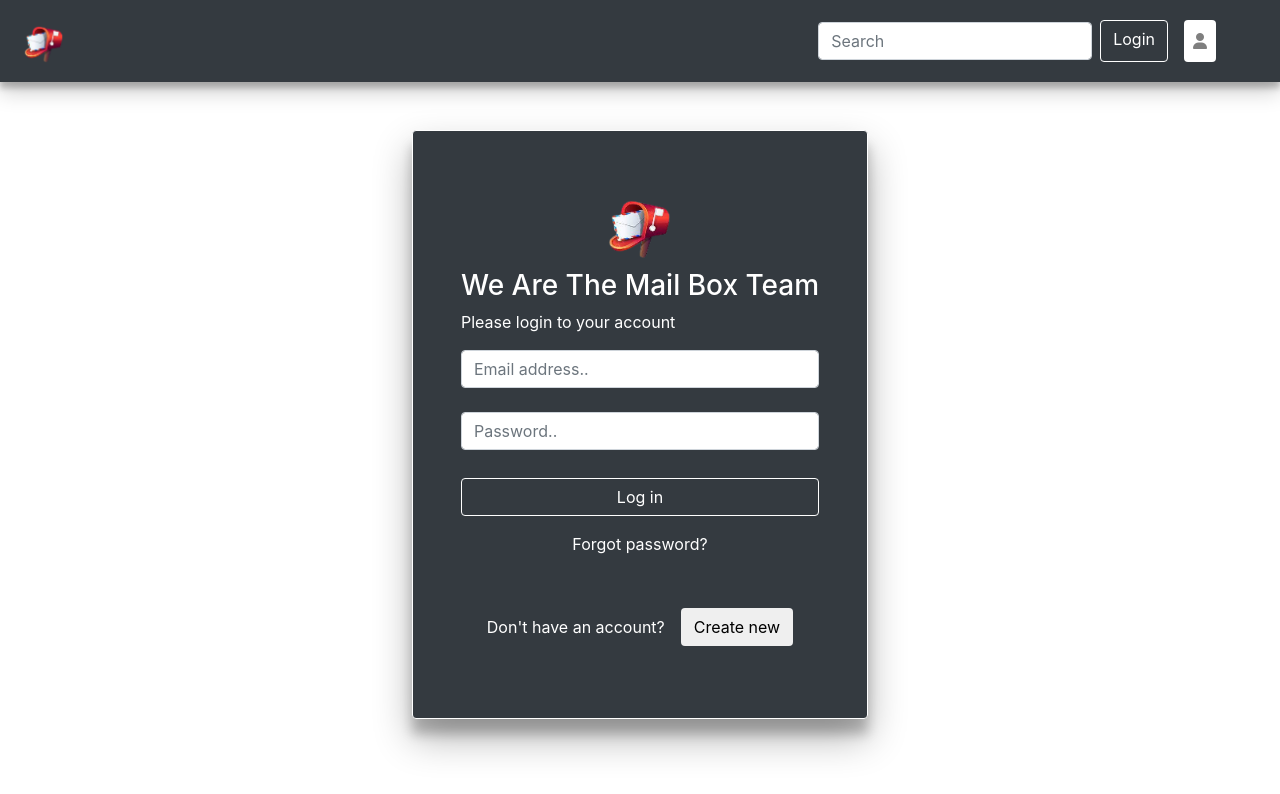
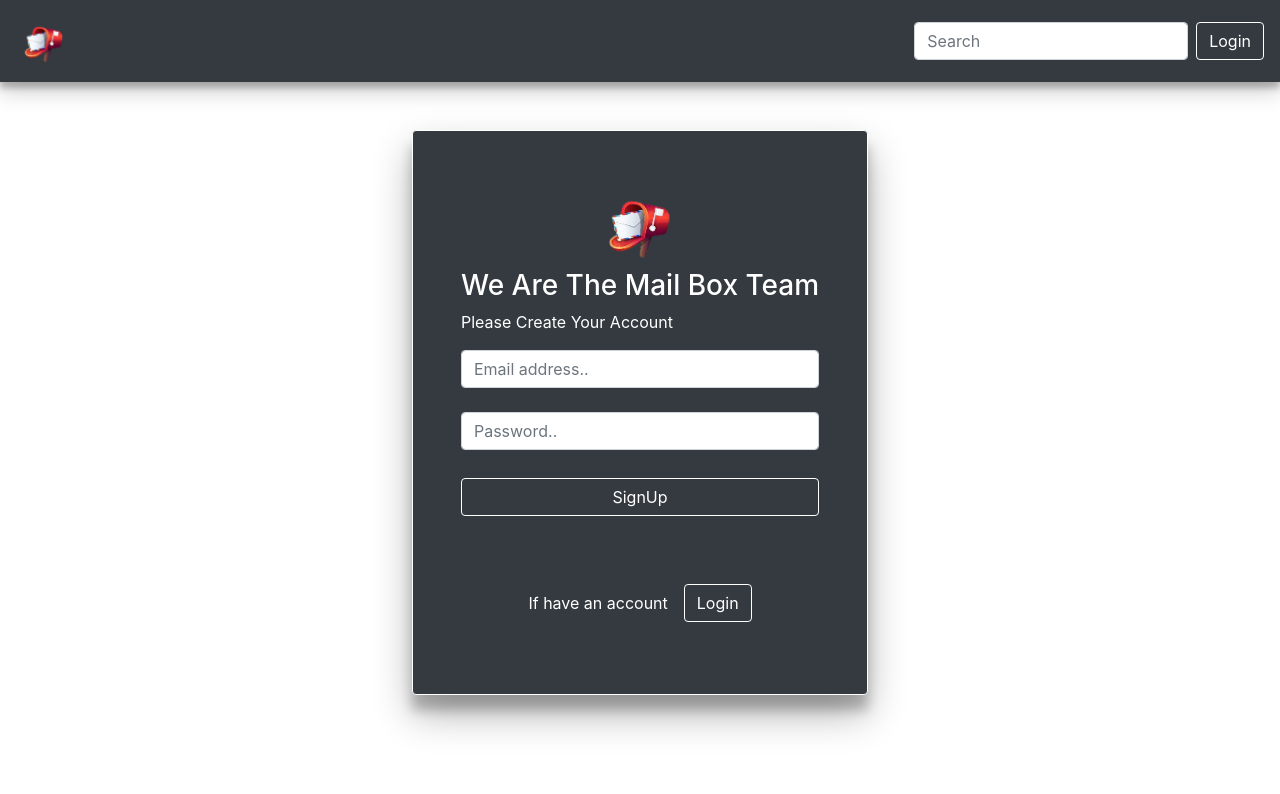
Before and after one commit to shiwani295/Mail-Box-Redux, a React (Create React App) app: page /login in a window 1280 px wide. Shown: the top 794 px of the page. Built offline with nearby package versions, Linux system fonts and the light colour scheme.

Commit message:
redux and firebase  funtionality of Signup and login

```diff
--- a/package.json
+++ b/package.json
@@ -9,6 +9,7 @@
     "@testing-library/user-event": "^13.5.0",
     "react": "^18.2.0",
     "react-dom": "^18.2.0",
+    "react-redux": "^8.0.5",
     "react-router-dom": "^6.11.2",
     "react-scripts": "5.0.1",
     "web-vitals": "^2.1.4"
--- a/src/App.js
+++ b/src/App.js
@@ -2,6 +2,7 @@ import { Route, Routes } from "react-router-dom";
 import Navbar from "./Components/Layout/Header/Navbar";
 import Signupform from "./Components/Layout/Authentication/Signupform";
 import Home from "./Components/Layout/Page/Home";
+import Maildashboard from "./Components/Layout/Mail/Maildashboard";
 
 function App() {
   return (
@@ -10,6 +11,8 @@ function App() {
       <Routes>
         <Route path="/" element={<Home />} />
         <Route path="/login" element={<Signupform />} />
+        <Route path="*" element={<Signupform />} />
+        <Route path="/dashboard" element={<Maildashboard />} />
       </Routes>
     </>
   );
--- a/src/Components/Layout/Authentication/Signupform.js
+++ b/src/Components/Layout/Authentication/Signupform.js
@@ -1,8 +1,64 @@
-import React from "react";
+import React, { useRef, useState } from "react";
 import logo from "../../Asset/Image/logo.png";
 import "../Authentication/Signuppage.css";
+import { useDispatch, useSelector } from "react-redux";
+import { AuthAction } from "../../Store/AuthSlice";
+import { Link, useNavigate } from "react-router-dom";
 
 const Signupform = () => {
+  const InputemailRef = useRef();
+  const InputpasswordRef = useRef();
+  const history = useNavigate();
+  const dispatch = useDispatch();
+  const islogin = useSelector((state) => state.Auth.isAuth);
+  const [login, setIslogin] = useState(islogin);
+  const FormSubmitHandlar = (e) => {
+    e.preventDefault();
+    const email = InputemailRef.current.value;
+    const password = InputpasswordRef.current.value;
+    dispatch(AuthAction.Signup(email, password));
+
+    let url;
+    if (login) {
+      url =
+        "https://identitytoolkit.googleapis.com/v1/accounts:signInWithPassword?key=AIzaSyDNbzzh6L43Dqjd4u9TIrRhkfHIXJ9dPDk";
+    } else {
+      url =
+        "https://identitytoolkit.googleapis.com/v1/accounts:signUp?key=AIzaSyDNbzzh6L43Dqjd4u9TIrRhkfHIXJ9dPDk";
+    }
+
+    fetch(url, {
+      method: "POST",
+      body: JSON.stringify({
+        email: email,
+        password: password,
+        returnSecureToken: true,
+      }),
+      headers: {
+        "Content-Type": "application/json",
+      },
+    })
+      .then((res) => {
+        if (res.ok) {
+          return res.json();
+        } else {
+          throw new Error("Something Went Wrong");
+        }
+      })
+      .then((data) => {
+        localStorage.setItem("token", data.idToken);
+        localStorage.setItem("email", data.email);
+
+        dispatch(AuthAction.Login());
+        history("/dashboard");
+      })
+      .catch((err) => {
+        alert(err.message);
+      });
+
+    //
+  };
+
   return (
     <section>
       <div className="container ">
@@ -15,8 +71,12 @@ const Signupform = () => {
             />
             <h3>We Are The Mail Box Team</h3>
             <div className="Fromstart">
-              <form>
-                <p>Please login to your account</p>
+              <form onSubmit={FormSubmitHandlar}>
+                {login ? (
+                  <p>Please Login To Your Account</p>
+                ) : (
+                  <p>Please Create Your Account</p>
+                )}
 
                 <div className="form-outline mb-4">
                   <input
@@ -24,6 +84,8 @@ const Signupform = () => {
                     id="form2Example11"
                     className="form-control"
                     placeholder="Email address.."
+                    ref={InputemailRef}
+                    required
                   />
                 </div>
 
@@ -33,25 +95,47 @@ const Signupform = () => {
                     id="form2Example22"
                     className="form-control"
                     placeholder="Password.."
+                    ref={InputpasswordRef}
+                    required
                   />
                 </div>
 
                 <div className="text-center pt-1 mb-5 pb-1">
                   <button
                     className="btn btn-dark border-white btn-block mb-3"
-                    type="button"
+                    type="submit"
                   >
-                    Log in
+                    {login ? " Log in" : "SignUp"}
                   </button>
-                  <a class="text-white " href="#!">
-                    Forgot password?
-                  </a>
+                  {login ? (
+                    <Link className="text-white " href="#!">
+                      Forgot password?
+                    </Link>
+                  ) : (
+                    ""
+                  )}
                 </div>
-                <div class="d-flex align-items-center justify-content-center pb-4">
-                  <p class="mb-0 me-2">Don't have an account?</p>
-                  <button type="button" class="btn btn-outline-white ml-3">
-                    Create new
-                  </button>
+                <div className="d-flex align-items-center justify-content-center pb-4">
+                  <p className="mb-0 me-2">
+                    {islogin ? "Don't have an account?" : " If have an account"}
+                  </p>
+                  {login ? (
+                    <Link
+                      // type="button"
+                      className="btn border border-white text-white ml-3"
+                      onClick={() => setIslogin(false)}
+                    >
+                      Create new
+                    </Link>
+                  ) : (
+                    <Link
+                      // type="button"
+                      className="btn btn-outline-white ml-3 border border-white text-white"
+                      onClick={() => setIslogin(true)}
+                    >
+                      Login
+                    </Link>
+                  )}
                 </div>
               </form>
             </div>
--- a/src/Components/Layout/Authentication/Signuppage.css
+++ b/src/Components/Layout/Authentication/Signuppage.css
@@ -1,2 +1,4 @@
-.signuppage{
-    box-shadow: rgba(0, 0, 0, 0.3) 0px 19px 38px, rgba(0, 0, 0, 0.22) 0px 15px 12px;}
+.signuppage {
+  box-shadow: rgba(0, 0, 0, 0.3) 0px 19px 38px,
+    rgba(0, 0, 0, 0.22) 0px 15px 12px;
+}
--- a/src/Components/Layout/Header/Navbar.js
+++ b/src/Components/Layout/Header/Navbar.js
@@ -1,9 +1,21 @@
 import React from "react";
-import { Link } from "react-router-dom";
+import { Link, useNavigate } from "react-router-dom";
 import "../Header/Navbar.css";
 import logo from "../../Asset/Image/logo.png";
+import { useDispatch, useSelector } from "react-redux";
+import { AuthAction } from "../../Store/AuthSlice";
 
 const Navbar = () => {
+  const dispatch = useDispatch();
+  const navigate = useNavigate();
+  const isAuth = useSelector((state) => state.Auth.isAuth);
+  const email = localStorage.getItem("email");
+  console.log(email);
+  const logoutHandler = async () => {
+    await dispatch(AuthAction.Logout());
+    navigate("/login");
+  };
+
   return (
     <nav className="navbar navbar-expand-lg navbar-light bg-dark headerNav">
       <Link className="navbar-brand text-white" to={"/"}>
@@ -34,6 +46,7 @@ const Navbar = () => {
               aria-label="Search"
             />
           </form>
+          {!isAuth && (
             <Link
               className="btn btn-outline-dark text-white border-white"
               type="submit"
@@ -41,6 +54,8 @@ const Navbar = () => {
             >
               Login
             </Link>
+          )}
+          {isAuth && (
             <li className="nav-item dropdown">
               <button
                 className="nav-link btn bg-white ml-3 mr-5"
@@ -54,13 +69,15 @@ const Navbar = () => {
               </button>
               <div className="dropdown-menu" aria-labelledby="navbarDropdown">
                 <Link className="dropdown-item" href="#">
-                username
+                  {email}
                 </Link>
-              <Link className="dropdown-item" href="#">
+
+                <Link className="dropdown-item" onClick={logoutHandler}>
                   Logout
                 </Link>
               </div>
             </li>
+          )}
         </ul>
       </div>
     </nav>
--- /dev/null
+++ b/src/Components/Store/AuthSlice.js
@@ -0,0 +1,25 @@
+import { createSlice } from "@reduxjs/toolkit";
+
+const AuthSlice = createSlice({
+  name: "auth",
+  initialState: {
+    Authdata: [],
+    isAuth: localStorage.getItem("token") || false,
+  },
+  reducers: {
+    Login: (state) => {
+      state.isAuth = true;
+      // console.log(state.isAuth);
+    },
+    Logout: (state) => {
+      state.isAuth = false;
+      localStorage.removeItem("token");
+    },
+    Signup: (state, action) => {
+      state.Authdata = action.payload;
+    },
+  },
+});
+
+export const AuthAction = AuthSlice.actions;
+export default AuthSlice.reducer;
--- /dev/null
+++ b/src/Components/Store/Index.js
@@ -0,0 +1,8 @@
+import { configureStore } from "@reduxjs/toolkit";
+import AuthSliceReducer from "./AuthSlice";
+const store = configureStore({
+  reducer: {
+    Auth: AuthSliceReducer,
+  },
+});
+export default store;
--- a/src/index.js
+++ b/src/index.js
@@ -4,12 +4,16 @@ import "./index.css";
 import App from "./App";
 import reportWebVitals from "./reportWebVitals";
 import { BrowserRouter } from "react-router-dom";
+import { Provider } from "react-redux";
+import store from "./Components/Store/Index";
 
 const root = ReactDOM.createRoot(document.getElementById("root"));
 root.render(
-  <BrowserRouter>
-    <App />
-  </BrowserRouter>
+  <Provider store={store}>
+    <BrowserRouter>
+      <App />
+    </BrowserRouter>
+  </Provider>
 );
 
 // If you want to start measuring performance in your app, pass a function
```
Also changed, not shown: 1 other file (tests, documents, lock files or other folders). Lines whose indentation alone changed are shown as unchanged.
